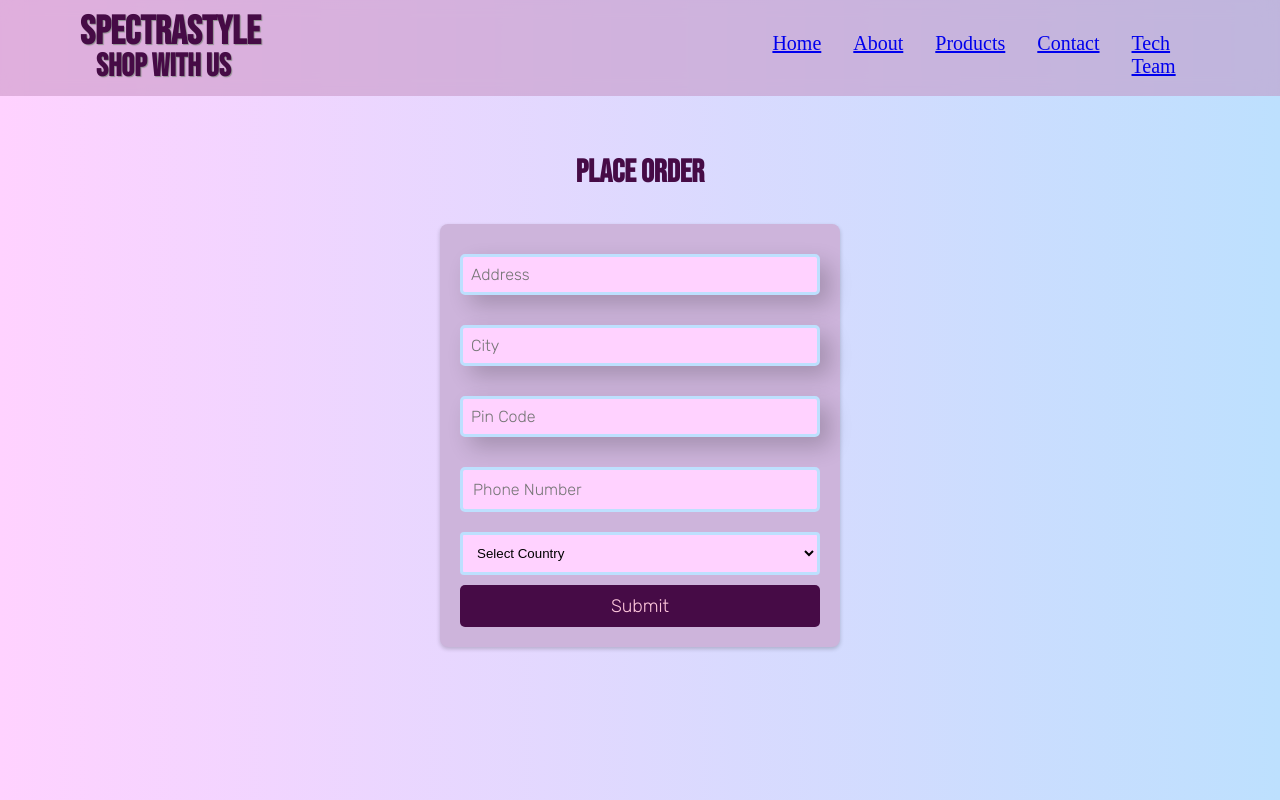
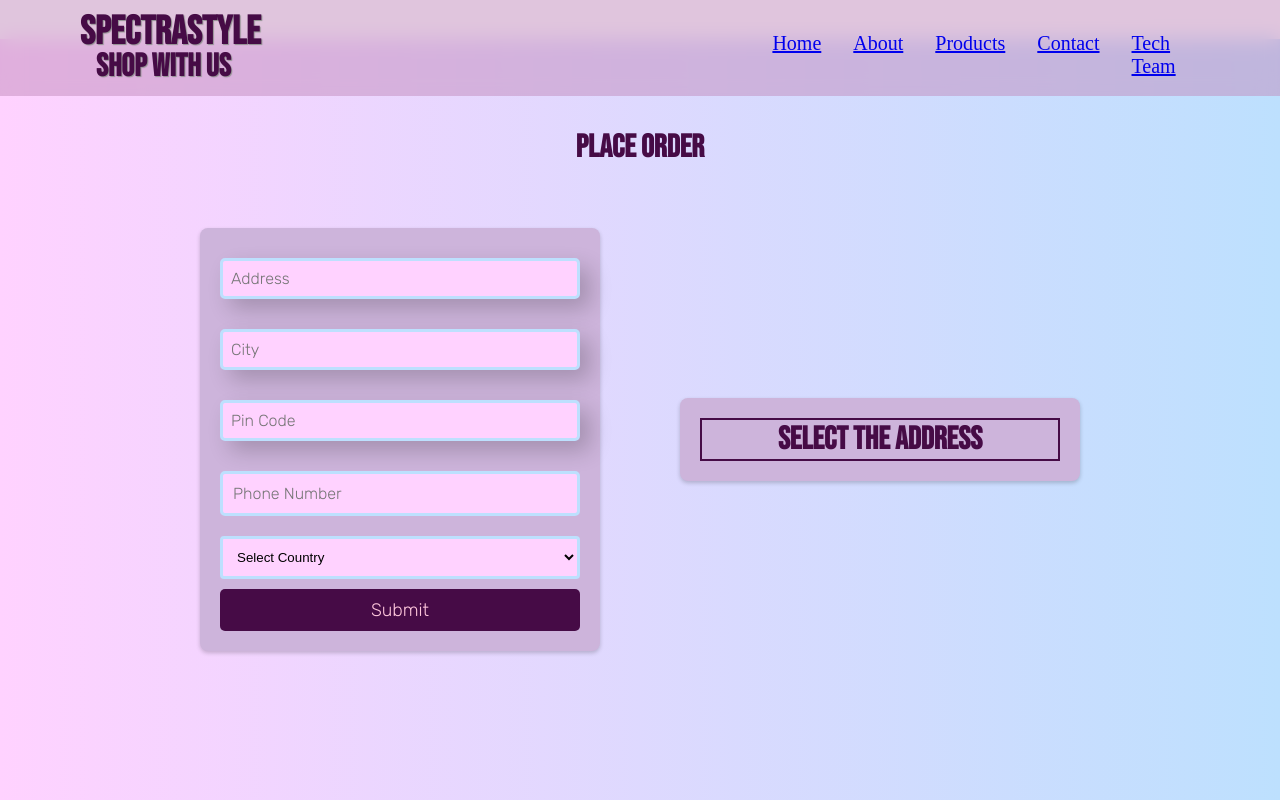
Before and after one commit to MuriloCastro0216/EcommerceSpectastyle, a React (Vite) app in the folder Frontend/: page /address-payment-placeOrder in a window 1280 px wide. Shown: the top 800 px of the page. Built offline with nearby package versions, Linux system fonts and the light colour scheme; a web font is replaced by a local one.

Commit message:
updated many parts in placeOrder

```diff
--- a/Frontend/src/CSS/PlaceOrder.css
+++ b/Frontend/src/CSS/PlaceOrder.css
@@ -23,30 +23,22 @@
 }
 
 .PlaceOrder-outer-container {
-  width: 99.1vw;
-  min-height: 100vh;
-  position: relative;
-  background: linear-gradient(to left, var(--color-4), var(--color-5));
-  padding: 6rem 3.5rem;
-}
-
-
-.PlaceOrder-outer-container {
   width: 100%;
   min-height: 100vh;
   display: flex;
-  flex-direction: column;
+  flex-direction: row;
   align-items: center;
   justify-content: center;
   background: linear-gradient(to left, var(--color-4), var(--color-5));
   padding: 6rem 3.5rem;
+  gap: 5rem;
 }
 
 h1 {
   font-family: var(--font-1);
   font-size: 2rem;
   color: var(--color-6);
-  margin-bottom: 2rem;
+  text-align: center;
 }
 
 .form-submit {
@@ -93,3 +85,34 @@ select {
 .btn-order:hover {
   background-color: var(--color-2);
 }
+
+
+.right-container-dataShow{
+  width: 100%;
+  max-width: 400px;
+  background-color: var(--color-1);
+  padding: 20px;
+  border-radius: 8px;
+  box-shadow: 0 2px 4px rgba(0, 0, 0, 0.2);
+  display: flex;
+  flex-direction: column;
+  gap: 1rem;
+}
+
+
+.right-container-dataShow .dataShow-heading{
+  border: 2px solid var(--color-6);
+ }
+
+.dataShow-address{
+  border: 2px solid var(--color-6);
+  padding: 1rem;
+  display: flex;
+  flex-direction: column;
+  gap: 0.3rem;
+}
+
+.dataShow-address h5{
+  color: var(--color-6);
+  font-family: var(--font-2);
+}
--- a/Frontend/src/Pages/PlaceOrder.jsx
+++ b/Frontend/src/Pages/PlaceOrder.jsx
@@ -1,5 +1,5 @@
-import { Fragment, useState } from "react";
-import {useNavigate} from "react-router-dom"
+import { Fragment, useEffect, useState } from "react";
+import { useNavigate } from "react-router-dom"
 import axios from "axios";
 import "../CSS/PlaceOrder.css";
 
@@ -7,6 +7,11 @@ const PlaceOrder = () => {
 
   const navigate = useNavigate();
 
+  const selectNavigate = () => {
+    navigate("/address-payment-placeOrder/confirmOrder")
+  }
+
+  const [userAddresses, setUserAddresses] = useState([]);
   const [formData, setFormData] = useState({
     address: "",
     city: "",
@@ -66,10 +71,53 @@ const PlaceOrder = () => {
     });
   };
 
+  // for fetching my address data from mongo cloud
+
+  const fetchUserAddresses = async () => {
+    const userData = JSON.parse(localStorage.getItem("userData"));
+    const userId = userData._id;
+    try {
+      const apiUrl = `http://localhost:5500/ecommerce/user-address/getAddresses/${userId}`;
+      const response = await axios.get(apiUrl);
+      if (response.status === 200) {
+        setUserAddresses(response.data);
+        localStorage.setItem("Address", JSON.stringify(response.data));
+      } else {
+        console.error("Error fetching addresses.");
+      }
+    } catch (error) {
+      console.error("Error:", error);
+    }
+  };
+
+
+  const deleteAddress = async (addressId) => {
+    const userData = JSON.parse(localStorage.getItem("userData"));
+    const userId = userData._id;
+
+    try {
+      const apiUrl = `http://localhost:5500/ecommerce/user-address/deleteAddress/${userId}/${addressId}`;
+      const response = await axios.delete(apiUrl);
+
+      if (response.status === 200) {
+        console.log("Address deleted successfully!");
+        fetchUserAddresses();
+      } else {
+        console.error("Error deleting address.");
+      }
+    } catch (error) {
+      console.error("Error:", error);
+    }
+  };
+
+  useEffect(() => {
+    fetchUserAddresses();
+  }, []);
+
   return (
     <Fragment>
+      <h1 style={{ position: "relative", top: '8rem' }}>Place Order</h1>
       <div className="PlaceOrder-outer-container">
-        <h1>Place Order</h1>
         <form className="form-submit" onSubmit={handleSubmit}>
           <input
             style={{
@@ -165,6 +213,27 @@ const PlaceOrder = () => {
             Submit
           </button>
         </form>
+        <div className="right-container-dataShow">
+          <h1 className="dataShow-heading">Select the Address</h1>
+          {userAddresses.map((address, index) => (
+            <div className="dataShow-address" key={index}>
+              <h5 className="address">Address: {address.address}</h5>
+              <h5 className="city">City: {address.city}</h5>
+              <h5 className="pinCode">Pin Code: {address.pincode}</h5>
+              <h5 className="phoneNumber">Phone Number: {address.phoneNumber}</h5>
+              <h5 className="country">Country: {address.country}</h5>
+              <h5 className="state">State: {address.state}</h5>
+              <button type="submit">Update</button>
+              <button
+                type="button"
+                onClick={() => deleteAddress(address._id)}
+              >
+                Delete
+              </button>
+              <button type="submit" onClick={selectNavigate}>Select</button>
+            </div>
+          ))}
+        </div>
       </div>
     </Fragment>
   );
```
